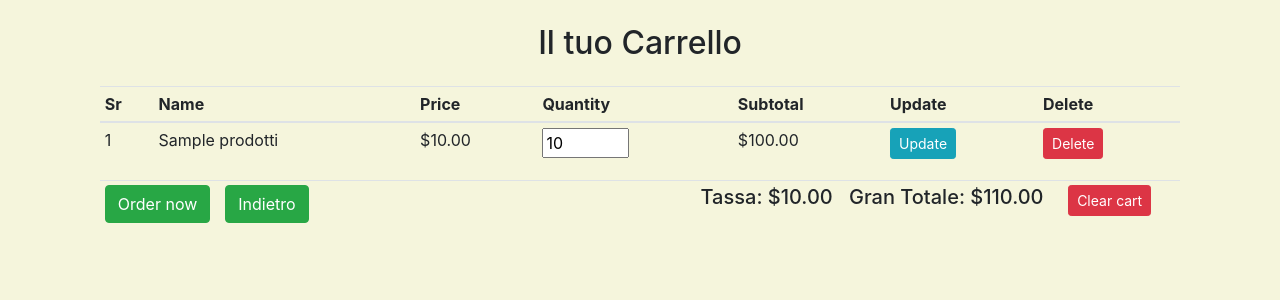
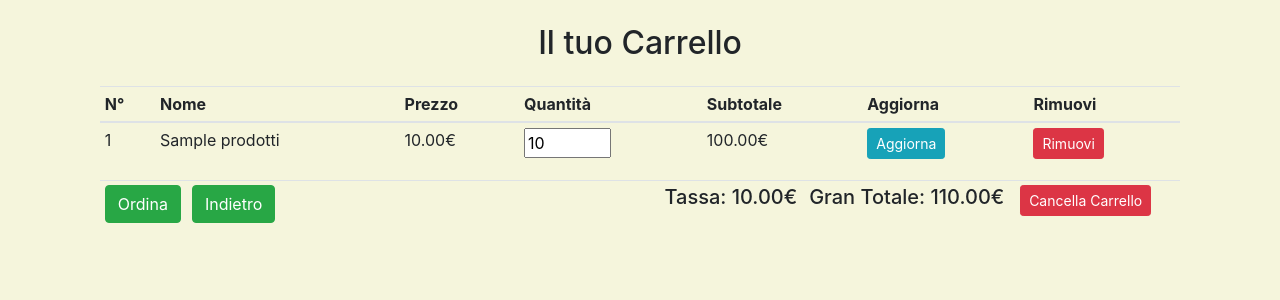
Before and after one commit to Boweroscuro/ProgettinoBasi, a Flask app: page /carrello in a window 1280 px wide. Shown: the part 56-356 px from the top of the page. Run offline with Flask 3, Linux system fonts and the light colour scheme; a user stored in the database is signed in; tables that the repository leaves empty hold one stand-in row (values such as "Sample post"); some libraries are stand-ins or nearby versions.

Commit message:
dettagli

```diff
--- a/webapp/templates/carrello.html
+++ b/webapp/templates/carrello.html
@@ -13,13 +13,13 @@ CarrelloProva
         <table class="table table-sm">
             <thead>
                 <tr>
-                    <th>Sr</th>
-                    <th>Name</th>
-                    <th>Price</th>
-                    <th>Quantity</th>
-                    <th>Subtotal</th>
-                    <th>Update</th>
-                    <th>Delete</th>
+                    <th>N°</th>
+                    <th>Nome</th>
+                    <th>Prezzo</th>
+                    <th>Quantità</th>
+                    <th>Subtotale</th>
+                    <th>Aggiorna</th>
+                    <th>Rimuovi</th>
                 </tr>
             </thead>
             <tbody>
@@ -28,24 +28,24 @@ CarrelloProva
                     <td>{{ loop.index }}</td>
                     <td>{{ item.prodotto.nome }}</td>
                     <form action="{{ url_for('auth.updatecart', idprodotto=item.idp) }}" method="post">
-                    <td>${{ "%.2f"|format(item.prodotto.costo) }}</td>
+                    <td>{{ "%.2f"|format(item.prodotto.costo) }}€</td>
                     <td><input type="number" name="quantità" min="1" max= "{{ item.prodotto.quantità }}" value="{{ item.quantità }}"></td>
-                    <td>${{ "%.2f"|format(item.quantità * item.prodotto.costo) }}</td>
-                    <td><button type="submit" class="btn btn-sm btn-info">Update</button></td>
+                    <td>{{ "%.2f"|format(item.quantità * item.prodotto.costo) }}€</td>
+                    <td><button type="submit" class="btn btn-sm btn-info">Aggiorna</button></td>
                     </form>
-                    <td><a href="{{ url_for('auth.deleteitem', id=item.idcp) }}" class="btn btn-sm btn-danger">Delete</a></td>
+                    <td><a href="{{ url_for('auth.deleteitem', id=item.idcp) }}" class="btn btn-sm btn-danger">Rimuovi</a></td>
                 </tr>
                 {% endfor %}
             </tbody>
         </table>
         <table class="table table-sm">
            <tr>
-               <td><a href="{{ url_for('auth.checkout') }}" class="btn btn-success">Order now</a></td>
+               <td><a href="{{ url_for('auth.checkout') }}" class="btn btn-success">Ordina</a></td>
                <td><a href="{{ url_for('views.home') }}" class="btn btn-success">Indietro</a></td>
                <td width="35%"></td>
-               <td><h5>Tassa: ${{ "%.2f"|format(tax) }}</h5></td>
-               <td><h5>Gran Totale: ${{ "%.2f"|format(grand_total) }}</h5></td>
-               <td><a href="{{ url_for('auth.clearcart') }}" class="btn btn-danger btn-sm float-right mr-4">Clear cart</a></td>
+               <td><h5>Tassa: {{ "%.2f"|format(tax) }}€</h5></td>
+               <td><h5>Gran Totale: {{ "%.2f"|format(grand_total) }}€</h5></td>
+               <td><a href="{{ url_for('auth.clearcart') }}" class="btn btn-danger btn-sm float-right mr-4">Cancella Carrello</a></td>
            </tr>
         </table>
     </div>
--- a/webapp/templates/controllo_ordini.html
+++ b/webapp/templates/controllo_ordini.html
@@ -57,7 +57,7 @@ Controllo Ordini
             </tbody>
         </table>
         <a href="{{ url_for('auth.deleteordine', idordine=ordine.idordine) }}" class="btn btn-success">Indietro</a>
-        <a href="{{ url_for('auth.completamento_ordine', idordine=ordine.idordine) }}" class="btn btn-success">Pagatoo</a>
+        <a href="{{ url_for('auth.completamento_ordine', idordine=ordine.idordine) }}" class="btn btn-success">Conferma Acquisto</a>
     </div>
   </div>
 </div>
```
